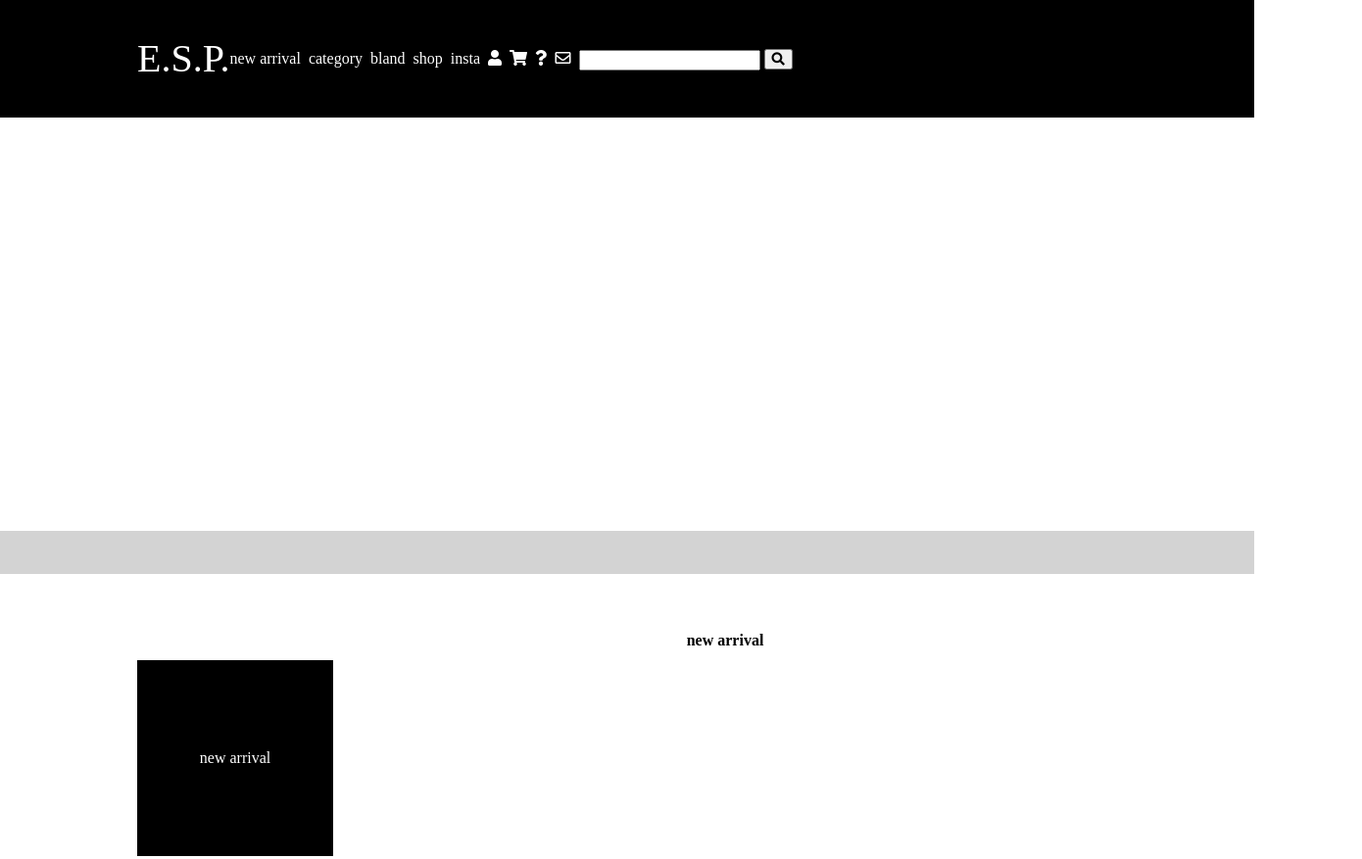
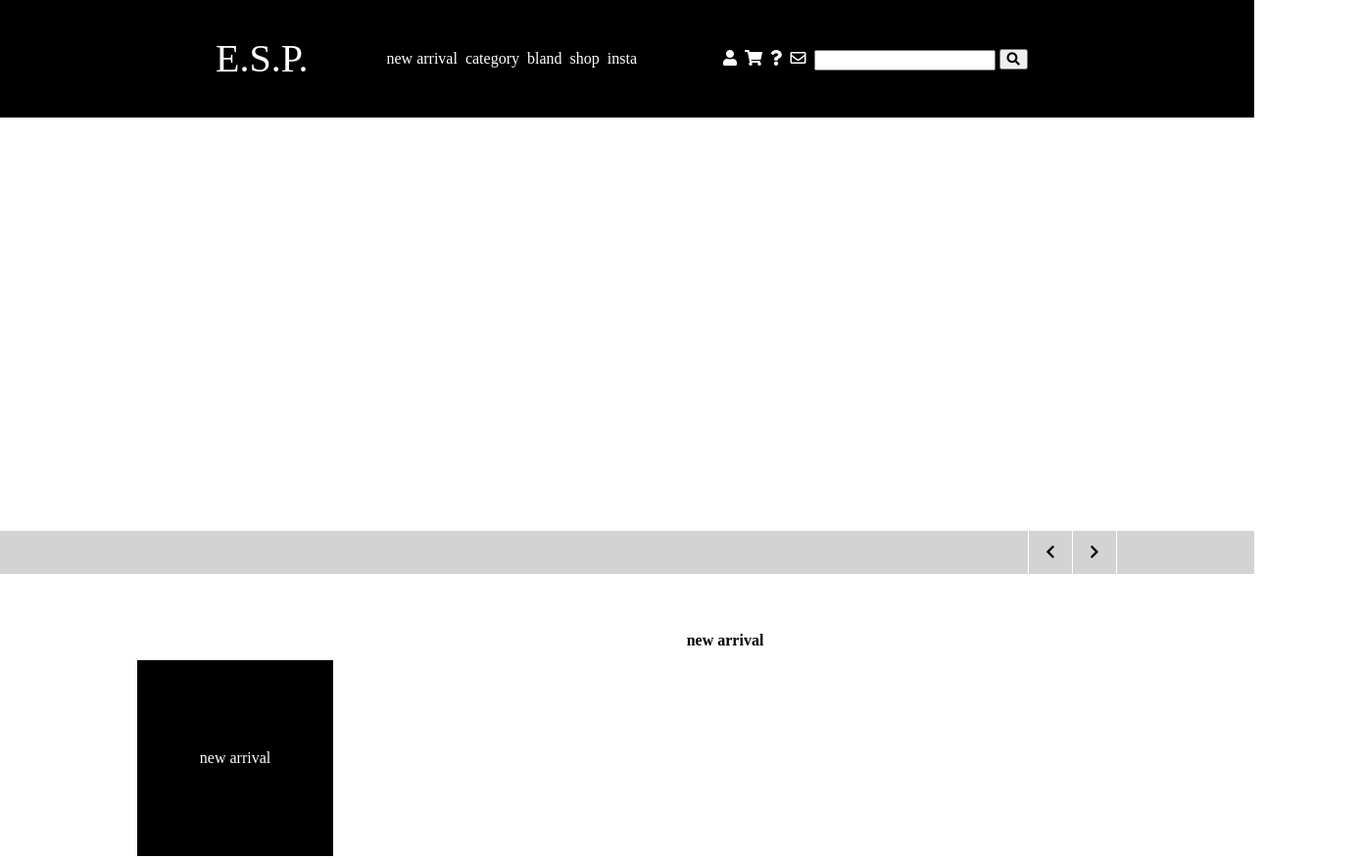
Before and after one commit to miyamo93/responsivetest, a plain HTML site: page index.html in a window 1280 px wide. Shown: the top 877 px of the page at 98% size, 1390 px wide, since content can reach past the window. Drawn offline with Linux system fonts and the light colour scheme.

Commit message:
ボタン見た目変更

```diff
--- a/css/styles.scss
+++ b/css/styles.scss
@@ -19,8 +19,12 @@ a{
     height: 120px;
     margin: 0 auto;
     &--logo{
+      margin: 0 80px;
       font-size: 40px;
       line-height: 120px;
+    }
+    &--category{
+      margin-right: 80px;
     }
   }
   a{
@@ -52,6 +56,24 @@ a{
     width: 1000px;
     height: 44px;
     margin: 0 auto;
+    position: relative;
+    ul{
+      position: absolute;
+      right: 0;
+      display: flex;
+      border-left: 1px solid white;
+      border-right: 1px solid white;
+      .chevron{
+        border-right: 1px solid white;
+      }
+      li{
+        cursor: pointer;
+        font-size: 15px;
+        line-height: 44px;
+        width: 44px;
+        text-align: center;
+      }
+    }
   }
 }
 
@@ -151,7 +173,7 @@ a{
 .lower-bunner{
   width: 100%;
   margin: 50px 0;
-  padding: 55px;
+  padding: 55px 0;
   border-top: 1px solid black;
   &__box{
     margin: 0 auto;
--- a/index.html
+++ b/index.html
@@ -17,6 +17,7 @@
         <div class="header__box--logo">
           <p><a href="">E.S.P.</a></p>
         </div>
+        <div class="header__box--category">
           <ul>
             <li><a href="">new arrival</a></li>
             <li id="category"><a href="">category</a></li>
@@ -24,6 +25,7 @@
             <li><a href="">shop</a></li>
             <li><a href="">insta</a></li>
           </ul>
+        </div>
         <ul>
           <li><a href=""><i class="fas fa-user"></i></a></li>
           <li><a href=""><i class="fas fa-shopping-cart"></i></a></li>
@@ -46,6 +48,10 @@
     </div>
     <div id="slider-controller">
       <div id="slider-controller__button">
+        <ul>
+          <li class="chevron"><i class="fas fa-chevron-left"></i></li>
+          <li><i class="fas fa-chevron-right"></i></li>
+        </ul>
       </div>
     </div>
 
@@ -155,9 +161,9 @@
               <input type="text">
               <input type="text">
               <input type="checkbox">ログインを記憶する
-              <input type="submit">
+              <button type="submit">ログイン</button>
               <p><a href="">パスワードを忘れた方</a></p>
-              <input type="submit">
+              <button type="submit">会員登録</button>
             </form>
           </div>
           <div class="side-support">
```
Also changed, not shown: css/styles.css, 1 other file. Lines whose indentation alone changed are shown as unchanged.
